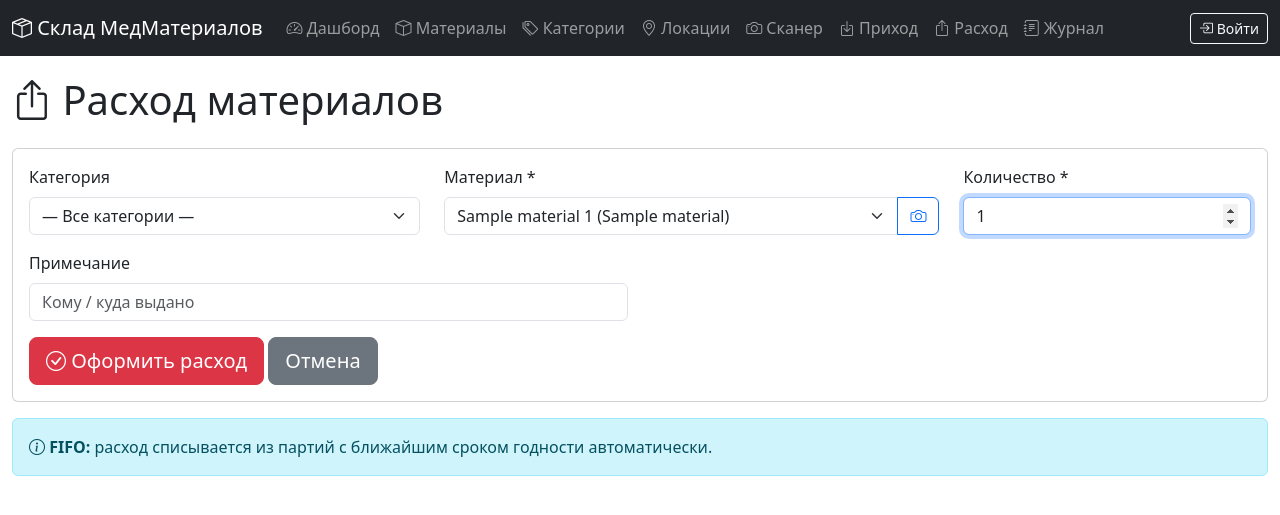
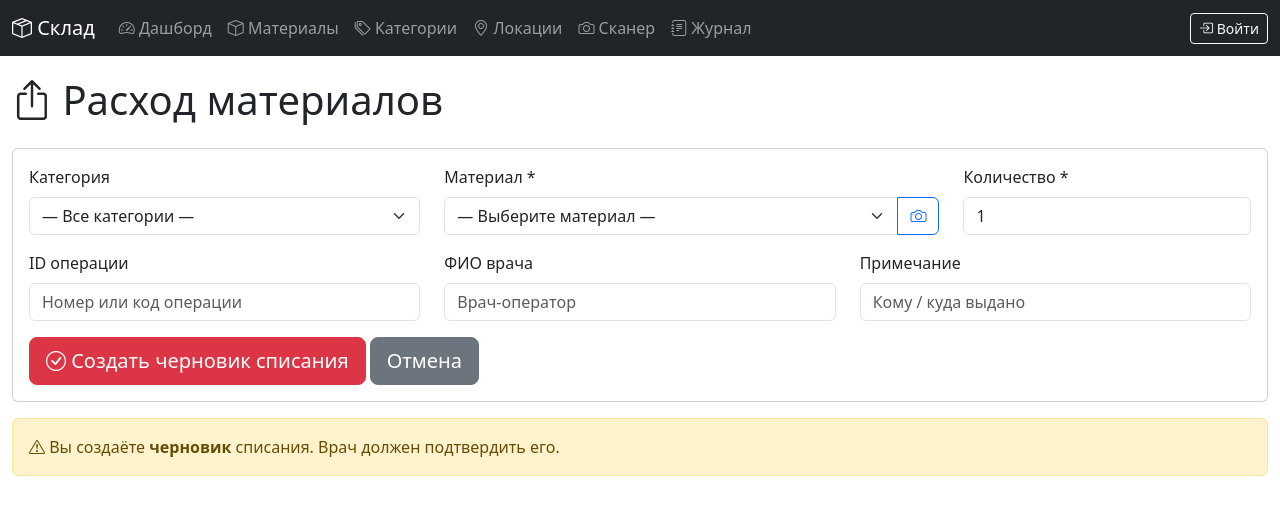
Before and after one commit to Ryshard-HIROMANT/stock-app, a Python web app: template templates/operation_out.html in a window 1280 px wide. Shown: the top 515 px of the page. Run offline with Jinja, Linux system fonts and the light colour scheme; the template is opened without the code that fills it: most values are stand-ins (such as "Sample title", 1, 10 or a date in 2020); some libraries are stand-ins or nearby versions.

Commit message:
Update out form with operation fields, update menu with roles

```diff
--- a/templates/base.html
+++ b/templates/base.html
@@ -2,8 +2,14 @@
 <html lang="ru">
 <head>
     <meta charset="UTF-8">
-    <meta name="viewport" content="width=device-width, initial-scale=1.0">
+    <meta name="viewport" content="width=device-width, initial-scale=1.0, user-scalable=no">
     <title>{% block title %}Склад инструментов{% endblock %}</title>
+    <link rel="manifest" href="/static/manifest.json">
+    <meta name="apple-mobile-web-app-capable" content="yes">
+    <meta name="apple-mobile-web-app-status-bar-style" content="black-translucent">
+    <meta name="apple-mobile-web-app-title" content="Склад">
+    <link rel="apple-touch-icon" href="/static/icon-192.png">
+    <meta name="theme-color" content="#212529">
     <link href="https://cdn.jsdelivr.net/npm/bootstrap@5.3.3/dist/css/bootstrap.min.css" rel="stylesheet">
     <link href="https://cdn.jsdelivr.net/npm/bootstrap-icons@1.11.3/font/bootstrap-icons.css" rel="stylesheet">
     <script src="https://unpkg.com/html5-qrcode@2.3.8/html5-qrcode.min.js"></script>
@@ -12,79 +18,58 @@
         .expiring-soon { background-color: #fff3cd !important; }
         .low-stock { color: red; font-weight: bold; }
         body { padding-top: 60px; }
+        @media (max-width: 768px) {
+            body { padding-top: 56px; }
+            .navbar-brand { font-size: 1rem; }
+            .btn-lg { font-size: 0.9rem; padding: 8px 16px; }
+            h1 { font-size: 1.3rem; }
+            .card-title { font-size: 1.5rem; }
+        }
     </style>
 </head>
 <body>
     <nav class="navbar navbar-expand-lg navbar-dark bg-dark fixed-top">
         <div class="container-fluid">
-            <a class="navbar-brand" href="/">
-                <i class="bi bi-box-seam"></i> Склад МедМатериалов
-            </a>
+            <a class="navbar-brand" href="/"><i class="bi bi-box-seam"></i> Склад</a>
             <button class="navbar-toggler" type="button" data-bs-toggle="collapse" data-bs-target="#navbarNav">
                 <span class="navbar-toggler-icon"></span>
             </button>
             <div class="collapse navbar-collapse" id="navbarNav">
                 <ul class="navbar-nav me-auto">
-                    <li class="nav-item">
-                        <a class="nav-link" href="/">
-                            <i class="bi bi-speedometer2"></i> Дашборд
-                        </a>
-                    </li>
-                    <li class="nav-item">
-                        <a class="nav-link" href="/materials">
-                            <i class="bi bi-box"></i> Материалы
-                        </a>
-                    </li>
-                    <li class="nav-item">
-                        <a class="nav-link" href="/categories">
-                            <i class="bi bi-tags"></i> Категории
-                        </a>
-                    </li>
-                    <li class="nav-item">
-                        <a class="nav-link" href="/locations">
-                            <i class="bi bi-geo-alt"></i> Локации
-                        </a>
-                    </li>
-                    <li class="nav-item">
-                        <a class="nav-link" href="/scanner">
-                            <i class="bi bi-camera"></i> Сканер
-                        </a>
-                    </li>
-                    <li class="nav-item">
-                        <a class="nav-link" href="/operations/in">
-                            <i class="bi bi-box-arrow-in-down"></i> Приход
-                        </a>
-                    </li>
-                    <li class="nav-item">
-                        <a class="nav-link" href="/operations/out">
-                            <i class="bi bi-box-arrow-up"></i> Расход
-                        </a>
-                    </li>
-                    <li class="nav-item">
-                        <a class="nav-link" href="/transactions">
-                            <i class="bi bi-journal-text"></i> Журнал
-                        </a>
-                    </li>
+                    <li class="nav-item"><a class="nav-link" href="/"><i class="bi bi-speedometer2"></i> Дашборд</a></li>
+                    <li class="nav-item"><a class="nav-link" href="/materials"><i class="bi bi-box"></i> Материалы</a></li>
+                    <li class="nav-item"><a class="nav-link" href="/categories"><i class="bi bi-tags"></i> Категории</a></li>
+                    <li class="nav-item"><a class="nav-link" href="/locations"><i class="bi bi-geo-alt"></i> Локации</a></li>
+                    {% if current_user.can_create_request() or current_user.can_process_requests() %}
+                    <li class="nav-item"><a class="nav-link" href="/requests"><i class="bi bi-send"></i> Заявки</a></li>
+                    {% endif %}
+                    <li class="nav-item"><a class="nav-link" href="/scanner"><i class="bi bi-camera"></i> Сканер</a></li>
+                    {% if current_user.is_storekeeper() %}
+                    <li class="nav-item"><a class="nav-link" href="/operations/in"><i class="bi bi-box-arrow-in-down"></i> Приход</a></li>
+                    {% endif %}
+                    {% if current_user.can_create_draft() %}
+                    <li class="nav-item"><a class="nav-link" href="/operations/out"><i class="bi bi-box-arrow-up"></i> Расход</a></li>
+                    {% endif %}
+                    {% if current_user.can_confirm() %}
+                    <li class="nav-item"><a class="nav-link" href="/spending/confirm"><i class="bi bi-check-circle"></i> Подтверждение</a></li>
+                    {% endif %}
+                    <li class="nav-item"><a class="nav-link" href="/transactions"><i class="bi bi-journal-text"></i> Журнал</a></li>
                 </ul>
                 {% if current_user.is_authenticated %}
-                <span class="navbar-text text-light me-3">
+                <span class="navbar-text text-light me-2">
                     <i class="bi bi-person-circle"></i>
-                    {{ current_user.full_name or current_user.username }}
-                    {% if current_user.is_admin() %}
-                        <span class="badge bg-danger">Админ</span>
-                    {% elif current_user.is_storekeeper() %}
-                        <span class="badge bg-warning text-dark">Кладовщик</span>
-                    {% else %}
-                        <span class="badge bg-secondary">Просмотр</span>
+                    <span class="d-none d-md-inline">{{ current_user.full_name or current_user.username }}</span>
+                    {% if current_user.is_admin() %}<span class="badge bg-danger">Админ</span>
+                    {% elif current_user.role == 'head' %}<span class="badge bg-info text-dark">Заведующий</span>
+                    {% elif current_user.role == 'head_nurse' %}<span class="badge bg-warning text-dark">Ст.медсестра</span>
+                    {% elif current_user.role == 'doctor_storekeeper' %}<span class="badge bg-primary">Врач-склад</span>
+                    {% elif current_user.role == 'doctor' %}<span class="badge bg-success">Врач</span>
+                    {% elif current_user.role == 'xray_lab' %}<span class="badge bg-secondary">Лаборант</span>
                     {% endif %}
                 </span>
-                <a href="/logout" class="btn btn-outline-light btn-sm">
-                    <i class="bi bi-box-arrow-right"></i> Выйти
-                </a>
+                <a href="/logout" class="btn btn-outline-light btn-sm"><i class="bi bi-box-arrow-right"></i></a>
                 {% else %}
-                <a href="/login" class="btn btn-outline-light btn-sm">
-                    <i class="bi bi-box-arrow-in-right"></i> Войти
-                </a>
+                <a href="/login" class="btn btn-outline-light btn-sm"><i class="bi bi-box-arrow-in-right"></i> Войти</a>
                 {% endif %}
             </div>
         </div>
@@ -101,11 +86,17 @@
                 {% endfor %}
             {% endif %}
         {% endwith %}
-
         {% block content %}{% endblock %}
     </main>
 
     <script src="https://cdn.jsdelivr.net/npm/bootstrap@5.3.3/dist/js/bootstrap.bundle.min.js"></script>
+    <script>
+        if ('serviceWorker' in navigator) {
+            window.addEventListener('load', function() {
+                navigator.serviceWorker.register('/static/sw.js').catch(function(err) {});
+            });
+        }
+    </script>
     {% block scripts %}{% endblock %}
 </body>
 </html>
--- a/templates/operation_out.html
+++ b/templates/operation_out.html
@@ -11,7 +11,7 @@
             <div class="row mb-3">
                 <div class="col-md-4">
                     <label for="category_filter" class="form-label">Категория</label>
-                    <select class="form-select" id="category_filter" name="category_filter">
+                    <select class="form-select" id="category_filter">
                         <option value="">— Все категории —</option>
                         {% for cat in categories %}
                         <option value="{{ cat.id }}">{{ cat.name }}</option>
@@ -24,9 +24,9 @@
                         <select class="form-select" id="material_id" name="material_id" required>
                             <option value="">— Выберите материал —</option>
                             {% for m in materials %}
-                            <option value="{{ m.id }}" data-category="{{ m.category_id or '' }}"
-                                    {% if selected_material and selected_material.id == m.id %}selected{% endif %}>
-                                {{ m.name }} {{ m.size or '' }} ({{ m.category_name or '—' }})
+                            <option value="{{ m.id }}" data-category="{{ m.category_id or '' }}">
+                                {{ m.name }} {{ m.size or '' }}
+                                {% if m.is_reusable %}[Повт.]{% endif %}
                             </option>
                             {% endfor %}
                         </select>
@@ -37,35 +37,55 @@
                 </div>
                 <div class="col-md-3">
                     <label for="quantity" class="form-label">Количество *</label>
-                    <input type="number" class="form-control" id="quantity" name="quantity"
-                           min="1" value="1" required>
+                    <input type="number" class="form-control" id="quantity" name="quantity" min="1" value="1" required>
                 </div>
             </div>
             <!-- Сканер -->
             <div id="outScannerContainer" style="display:none; margin-bottom: 15px; border: 2px dashed #ccc; border-radius: 8px; padding: 10px; text-align: center;">
                 <div id="outMiniScanner" style="width: 100%; max-width: 300px; margin: 0 auto;"></div>
                 <button type="button" class="btn btn-sm btn-outline-danger mt-2" id="stopOutScannerBtn">
-                    <i class="bi bi-stop-circle"></i> Остановить сканер
+                    <i class="bi bi-stop-circle"></i> Остановить
                 </button>
             </div>
             <div class="row mb-3">
-                <div class="col-md-6">
+                <div class="col-md-4">
+                    <label for="operation_id" class="form-label">ID операции</label>
+                    <input type="text" class="form-control" id="operation_id" name="operation_id"
+                           placeholder="Номер или код операции">
+                </div>
+                <div class="col-md-4">
+                    <label for="doctor_name" class="form-label">ФИО врача</label>
+                    <input type="text" class="form-control" id="doctor_name" name="doctor_name"
+                           placeholder="Врач-оператор">
+                </div>
+                <div class="col-md-4">
                     <label for="note" class="form-label">Примечание</label>
                     <input type="text" class="form-control" id="note" name="note"
                            placeholder="Кому / куда выдано">
                 </div>
             </div>
             <button type="submit" class="btn btn-danger btn-lg">
-                <i class="bi bi-check-circle"></i> Оформить расход
+                <i class="bi bi-check-circle"></i>
+                {% if current_user.role in ('admin', 'head', 'doctor_storekeeper', 'doctor') %}
+                    Оформить расход
+                {% else %}
+                    Создать черновик списания
+                {% endif %}
             </button>
             <a href="/" class="btn btn-secondary btn-lg">Отмена</a>
         </form>
     </div>
 </div>
 
+{% if current_user.role in ('admin', 'head', 'doctor_storekeeper', 'doctor') %}
 <div class="alert alert-info mt-3">
     <i class="bi bi-info-circle"></i> <strong>FIFO:</strong> расход списывается из партий с ближайшим сроком годности автоматически.
 </div>
+{% else %}
+<div class="alert alert-warning mt-3">
+    <i class="bi bi-exclamation-triangle"></i> Вы создаёте <strong>черновик</strong> списания. Врач должен подтвердить его.
+</div>
+{% endif %}
 {% endblock %}
 
 {% block scripts %}
@@ -74,11 +94,9 @@ const categoryFilter = document.getElementById('category_filter');
 const materialSelect = document.getElementById('material_id');
 const allOptions = Array.from(materialSelect.options);
 
-// Фильтр материалов по категории
 categoryFilter.addEventListener('change', function() {
     const selectedCategory = this.value;
     materialSelect.innerHTML = '<option value="">— Выберите материал —</option>';
-
     allOptions.forEach(opt => {
         if (opt.value === '') return;
         const cat = opt.getAttribute('data-category');
@@ -86,16 +104,9 @@ categoryFilter.addEventListener('change', function() {
             materialSelect.appendChild(opt.cloneNode(true));
         }
     });
-
-    // Если был выбран материал не из этой категории — сбрасываем
-    if (materialSelect.value === '') {
-        materialSelect.selectedIndex = 0;
-    }
 });
 
-// ──────────────────────────────────────────
-// СКАНЕР ДЛЯ ПОИСКА МАТЕРИАЛА
-// ──────────────────────────────────────────
+// Сканер
 let outScanner = null;
 const scanOutBtn = document.getElementById('scanOutBtn');
 const stopOutBtn = document.getElementById('stopOutScannerBtn');
@@ -104,27 +115,23 @@ const outScannerContainer = document.getElementById('outScannerContainer');
 scanOutBtn.addEventListener('click', function() {
     outScannerContainer.style.display = 'block';
     scanOutBtn.disabled = true;
-
     outScanner = new Html5Qrcode("outMiniScanner");
-
     outScanner.start(
         { facingMode: "environment" },
         { fps: 10, qrbox: { width: 250, height: 100 } },
         (decodedText) => {
-            flashOutBorder('green');
             stopOutScanner();
-            // Ищем материал по штрихкоду
             findAndSelectMaterial(decodedText);
         },
         () => {}
     ).catch(err => {
-        alert('Ошибка доступа к камере: ' + err.message);
+        alert('Ошибка камеры: ' + err.message);
         outScannerContainer.style.display = 'none';
         scanOutBtn.disabled = false;
     });
 });
 
-stopOutBtn.addEventListener('click', function() { stopOutScanner(); });
+stopOutBtn.addEventListener('click', () => stopOutScanner());
 
 function stopOutScanner() {
     if (outScanner) {
@@ -140,62 +147,28 @@ function stopOutScanner() {
     }
 }
 
-function flashOutBorder(color) {
-    outScannerContainer.style.borderColor = color;
-    setTimeout(() => { outScannerContainer.style.borderColor = '#ccc'; }, 1000);
-}
-
 function findAndSelectMaterial(barcode) {
     fetch(`/api/material-by-barcode?barcode=${encodeURIComponent(barcode)}`)
         .then(r => r.json())
         .then(data => {
             if (data.found) {
-                const m = data.material;
-
-                // Сначала сбрасываем фильтр категории — показываем все
                 categoryFilter.value = '';
                 categoryFilter.dispatchEvent(new Event('change'));
-
-                // Небольшая задержка, чтобы DOM обновился
                 setTimeout(() => {
-                    // Выбираем материал
                     for (let i = 0; i < materialSelect.options.length; i++) {
-                        if (materialSelect.options[i].value == m.id) {
+                        if (materialSelect.options[i].value == data.material.id) {
                             materialSelect.selectedIndex = i;
                             break;
                         }
                     }
-                    // Если не нашли (материал есть в базе, но не в списке) — перезагружаем
-                    if (materialSelect.value != m.id) {
-                        location.reload();
-                    }
-                    // Фокус на количество
+                    if (materialSelect.value != data.material.id) location.reload();
                     document.getElementById('quantity').focus();
                     document.getElementById('quantity').select();
                 }, 100);
-
-                flash('Материал найден: ' + m.name, 'success');
             } else {
-                alert('Материал с таким штрихкодом не найден!\nШтрихкод: ' + barcode);
+                alert('Материал с таким штрихкодом не найден!');
             }
         });
 }
-
-// Функция для flash-сообщений
-function flash(message, category) {
-    const alertDiv = document.createElement('div');
-    alertDiv.className = `alert alert-${category} alert-dismissible fade show`;
-    alertDiv.innerHTML = `${message} <button type="button" class="btn-close" data-bs-dismiss="alert"></button>`;
-    const main = document.querySelector('main');
-    main.insertBefore(alertDiv, main.firstChild);
-}
-
-// Очистка сканера при уходе
-window.addEventListener('beforeunload', function() { stopOutScanner(); });
-
-// Фокус на количество при загрузке, если материал уже выбран
-if (materialSelect.value) {
-    document.getElementById('quantity').focus();
-}
 </script>
 {% endblock %}
```
